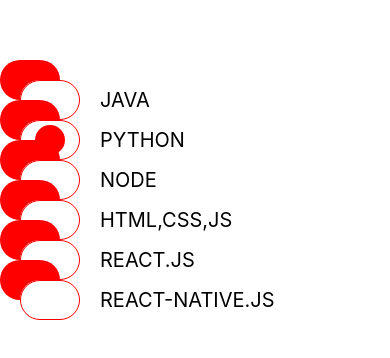
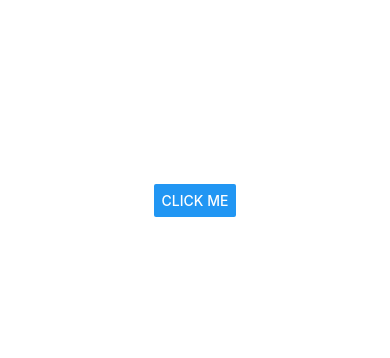
Before and after one commit to gopalkushwah/React-Native, a React Native app: screen / in a window 390 px wide. Shown: the part 222-580 px from the top of the page. Built offline with nearby package versions, Linux system fonts and the light colour scheme.

Commit message:
ActivityIndicator to show a loader

```diff
--- a/components/User.tsx
+++ b/components/User.tsx
@@ -1,56 +1,39 @@
 import React, { useState } from 'react'
-import {StyleSheet, Text, TouchableOpacity, View} from 'react-native';
+import {ActivityIndicator, Button, StyleSheet, View} from 'react-native';
 
-const skills = [
-    {
-        id : 1,
-        skill : 'JAVA'
-    },
-    {
-        id : 2,
-        skill : 'PYTHON'
-    },
-    {
-        id : 3,
-        skill : 'NODE'
-    },
-    {
-        id : 4,
-        skill : 'HTML,CSS,JS'
-    },
-    {
-        id : 5,
-        skill : 'REACT.JS'
-    },
-    {
-        id : 6,
-        skill : 'REACT-NATIVE.JS'
-    },
+const User = () => {
+    const [showActivityIndicator, setShowActivityIndicator] = useState(false);
 
-]
-const User = () => {
-    const [selectedRadio, setSelectedRadio] = useState(1);
+    const displayActivitiIndicator = () =>{
+        setShowActivityIndicator(true);
 
+
+        // just think we are calling an api here to fetch data from db and it will take time of 5 second
+        setTimeout(()=>{
+            setShowActivityIndicator(false);
+        },5000)
+
+    }
     return (
         <View style={styles.main}>
+          {/* <ActivityIndicator size={"small"} color={"red"} animating={true}></ActivityIndicator>
+          <ActivityIndicator size={"large"} color={"blue"} animating={true}></ActivityIndicator> */}
 
-            {
-                skills.map((item,index)=>{
-                         return   <TouchableOpacity
-                        onPress={()=>setSelectedRadio(index)}
-                    >
-                        <View style={styles.radioWrapper}>
-                            <View style={styles.radioBtn}>
-                                {
-                                    selectedRadio === index ? <View style={styles.radioBtnIn}></View> : null
-                                }
-                            </View>
-                            <Text style={styles.radioText}>{item.skill}</Text>
-                        </View>
-                        <Text></Text>
-                    </TouchableOpacity>
-                })
-            }
+
+          {/* <ActivityIndicator size={50} color={"red"} animating={true}></ActivityIndicator> */}
+
+{/*
+          <ActivityIndicator size={100} color={"black"} animating={showActivityIndicator}></ActivityIndicator>
+          <Button
+            title="click me"
+            onPress={displayActivitiIndicator}
+          ></Button> */}
+
+         {showActivityIndicator ? <ActivityIndicator size={100} color={"black"} ></ActivityIndicator> : null}
+          <Button
+            title="click me"
+            onPress={displayActivitiIndicator}
+          ></Button>
         </View>
     )
 }
@@ -58,38 +41,8 @@
 const styles = StyleSheet.create({
     main : {
         flex : 1,
-        // alignItems :'center',
+        alignItems :'center',
         justifyContent : 'center',
-        marginLeft : 20
-    },
-    radioBtn : {
-        height : 40,
-        width :60,
-        borderColor : 'red',
-        borderWidth : 1,
-        borderRadius : 20,
-        alignItems: 'center',
-        justifyContent :'center',
-        shadowColor :'red',
-        elevation : 20,
-        shadowOffset : {width : -20 ,height :-20}
-    },
-    radioBtnIn:{
-        height : 30,
-        width : 30,
-        backgroundColor : 'red',
-        borderRadius : 15,
-
-    },
-    radioText : {
-        fontSize : 20,
-        color :'black',
-        marginLeft : 20
-    },
-    radioWrapper:{
-        alignItems:'center',
-        flexDirection:'row',
-
     }
 })
 
```
